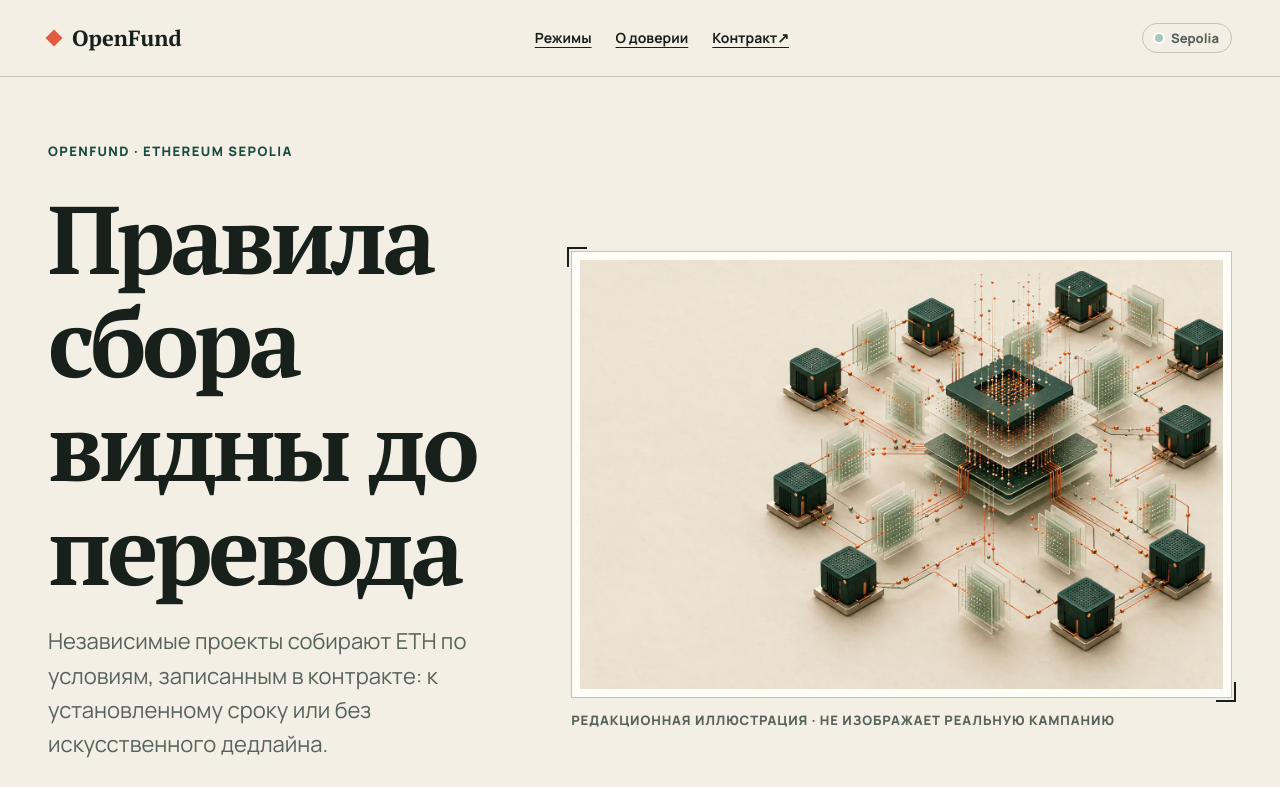
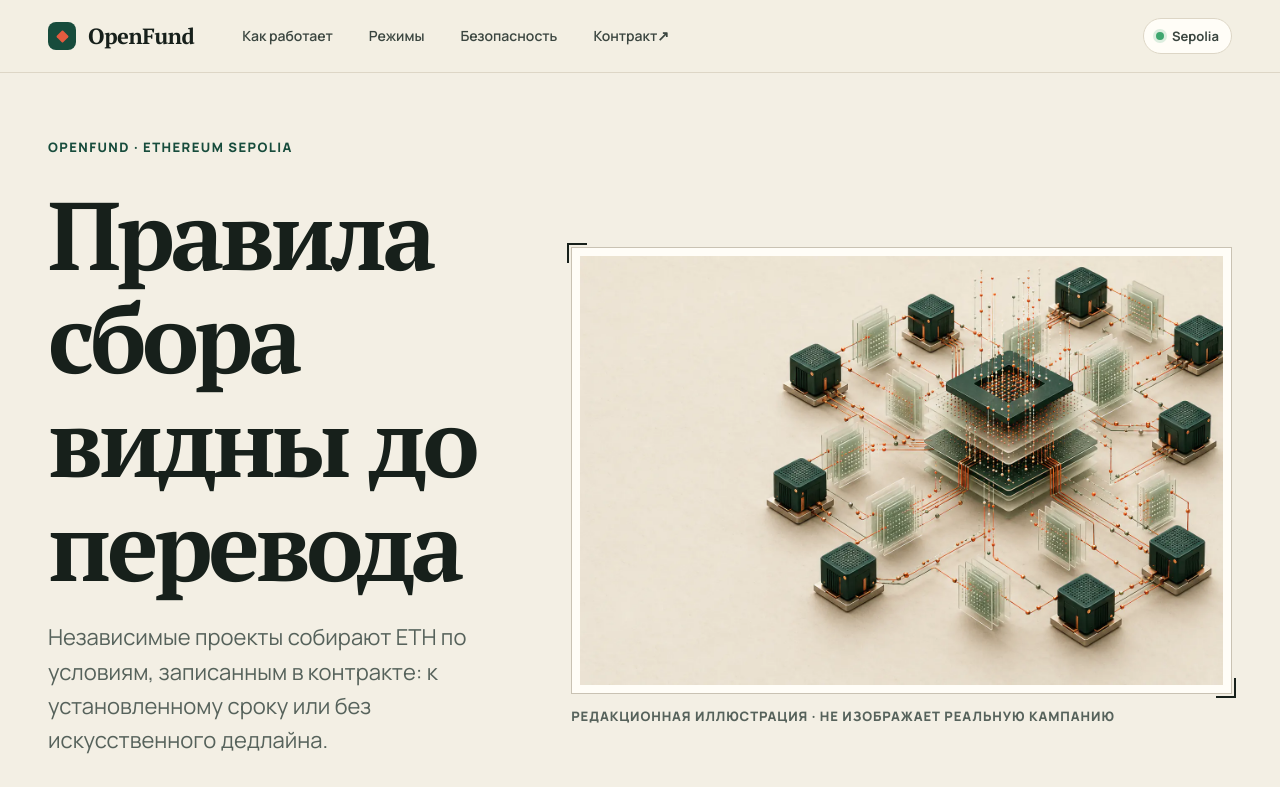
Before and after one commit to Ilja-Prihach/web3-crowdfund, a Next.js app in the folder frontend/: page / in a window 1280 px wide. Shown: the top 787 px of the page. Built offline with nearby package versions, Linux system fonts and the light colour scheme.

Commit message:
feat: restyle header and footer as card shell
Make the header sticky from medium widths with pill navigation and a live network badge, add anchor scroll padding, and rebuild the footer with brand, link columns and testnet notice.

```diff
--- a/frontend/src/app/globals.scss
+++ b/frontend/src/app/globals.scss
@@ -1,3 +1,4 @@
+@use "../shared/styles/mixins";
 @use "../shared/styles/reset";
 @use "../shared/styles/typography";
 
@@ -21,6 +22,7 @@
   --color-amber-text: #6b470a;
   --color-border-soft: #ddd6c6;
   --color-border: #c9c2b3;
+  --color-live: #3fa66f;
   --color-danger: #9d3b2a;
   --color-danger-surface: #fae8e2;
   --color-focus: #e45b3f;
@@ -64,6 +66,16 @@
 @include reset.apply;
 @include typography.apply;
 
+html {
+  scroll-padding-top: var(--space-4);
+}
+
+@include mixins.from-medium {
+  html {
+    scroll-padding-top: calc(var(--header-height) + var(--space-4));
+  }
+}
+
 body {
   margin: 0;
 }
--- a/frontend/src/widgets/AppFooter/AppFooter.module.scss
+++ b/frontend/src/widgets/AppFooter/AppFooter.module.scss
@@ -2,9 +2,9 @@
 @use "../../shared/styles/tokens";
 
 .footer {
-  border-top: var(--border-width) solid var(--color-text);
-  color: var(--color-surface);
+  color: rgb(255 253 247 / 72%);
   background: var(--color-text);
+  font-size: var(--font-size-label);
 }
 
 .inner {
@@ -15,48 +15,69 @@
   padding: var(--space-8) var(--page-gutter) var(--space-6);
 }
 
-.intro,
-.disclaimer {
+.top {
+  display: grid;
+  gap: var(--space-7);
+}
+
+.intro {
   display: grid;
   align-content: start;
   gap: var(--space-3);
+  max-width: 24rem;
 }
 
 .brand {
+  display: inline-flex;
+  align-items: center;
+  gap: var(--space-3);
+  width: fit-content;
+  min-height: 2.75rem;
+  color: var(--color-surface);
   font-family: var(--font-editorial), serif;
-  font-size: clamp(2rem, 5vw, 3.5rem);
+  font-size: 1.375rem;
   font-weight: 700;
   line-height: 1;
+  letter-spacing: -0.02em;
+  text-decoration: none;
 }
 
-.description,
-.disclaimer {
-  max-width: 34rem;
-  color: rgb(255 253 247 / 72%);
+.brandMark {
+  display: grid;
+  place-items: center;
+  width: 1.75rem;
+  height: 1.75rem;
+  border-radius: var(--radius-sm);
+  background: var(--color-surface);
+
+  &::after {
+    width: 0.5625rem;
+    height: 0.5625rem;
+    border-radius: 1px;
+    background: var(--color-cinnabar);
+    transform: rotate(45deg);
+    content: "";
+  }
 }
 
-.label {
-  color: var(--color-mint);
-  font-size: var(--font-size-small);
-  font-weight: 800;
-  letter-spacing: 0.12em;
-  text-transform: uppercase;
+.disclaimer {
+  color: rgb(255 253 247 / 52%);
 }
 
-.links {
+.columns {
   display: flex;
   flex-wrap: wrap;
-  align-items: flex-start;
-  gap: var(--space-4) var(--space-6);
-  font-size: var(--font-size-label);
-  font-weight: 700;
+  gap: var(--space-6) var(--space-8);
+
+  ul {
+    list-style: none;
+  }
 
   a {
     display: inline-flex;
     align-items: center;
     min-height: 2.75rem;
-    text-decoration-color: rgb(255 253 247 / 50%);
-    text-underline-offset: 0.35em;
+    text-decoration: none;
   }
 
   a:hover {
@@ -64,23 +85,25 @@
   }
 }
 
-.meta {
+.columnTitle {
+  color: var(--color-surface);
+  font-size: var(--font-size-small);
+  font-weight: 700;
+}
+
+.bottom {
+  display: flex;
+  flex-wrap: wrap;
+  justify-content: space-between;
+  gap: var(--space-2) var(--space-5);
   padding-top: var(--space-5);
-  border-top: var(--border-width) solid rgb(255 253 247 / 22%);
-  color: rgb(255 253 247 / 55%);
+  border-top: var(--border-width) solid rgb(255 253 247 / 14%);
+  color: rgb(255 253 247 / 52%);
   font-size: var(--font-size-small);
 }
 
 @include mixins.from-medium {
-  .inner {
-    grid-template-columns: minmax(0, 1.2fr) minmax(18rem, 0.8fr);
-  }
-
-  .links {
-    grid-column: 1;
-  }
-
-  .meta {
-    grid-column: 1 / -1;
+  .top {
+    grid-template-columns: minmax(0, 1fr) auto;
   }
 }
--- a/frontend/src/widgets/AppFooter/AppFooter.tsx
+++ b/frontend/src/widgets/AppFooter/AppFooter.tsx
@@ -1,46 +1,78 @@
+import Link from "next/link";
+
 import styles from "./AppFooter.module.scss";
 
 const contractUrl =
   "https://sepolia.etherscan.io/address/0x68905C4394c10c37b1D3b2f7bB3342EAFF5a077A";
+const sourceUrl = "https://github.com/Ilja-Prihach/web3-crowdfund";
 
 export function AppFooter() {
   return (
     <footer className={styles.footer}>
       <div className={styles.inner}>
+        <div className={styles.top}>
           <div className={styles.intro}>
-          <p className={styles.brand}>OpenFund</p>
-          <p className={styles.description}>
-            Учебная on-chain-платформа для прозрачного финансирования независимых проектов.
+            <Link className={styles.brand} href="/" aria-label="OpenFund — на главную">
+              <span aria-hidden="true" className={styles.brandMark} />
+              <span>OpenFund</span>
+            </Link>
+            <p>
+              Учебная on-chain-платформа для прозрачного финансирования независимых
+              проектов.
+            </p>
+            <p className={styles.disclaimer}>
+              Контракт контролирует движение ETH, но не подтверждает выполнение обещаний
+              создателем.
             </p>
           </div>
 
-        <div className={styles.disclaimer}>
-          <p className={styles.label}>Важно</p>
-          <p>
-            Контракт контролирует движение ETH, но не подтверждает выполнение обещаний создателем.
-          </p>
+          <nav aria-label="Дополнительная навигация" className={styles.columns}>
+            <div>
+              <p className={styles.columnTitle}>Продукт</p>
+              <ul>
+                <li>
+                  <Link href="/#how-it-works">Как работает</Link>
+                </li>
+                <li>
+                  <Link href="/#funding-modes">Режимы</Link>
+                </li>
+                <li>
+                  <Link href="/#trust">Безопасность</Link>
+                </li>
+              </ul>
             </div>
-
-        <nav aria-label="Дополнительная навигация" className={styles.links}>
-          <a
-            aria-label="Исходный код OpenFund — откроется в новой вкладке"
-            href="https://github.com/Ilja-Prihach/web3-crowdfund"
-            rel="noreferrer"
-            target="_blank"
-          >
-            Исходный код <span aria-hidden="true">↗</span>
-          </a>
+            <div>
+              <p className={styles.columnTitle}>Прозрачность</p>
+              <ul>
+                <li>
                   <a
                     aria-label="Контракт V2 в Sepolia — откроется в новой вкладке"
                     href={contractUrl}
                     rel="noreferrer"
                     target="_blank"
                   >
-            V2 в Sepolia <span aria-hidden="true">↗</span>
+                    Контракт V2 <span aria-hidden="true">↗</span>
                   </a>
+                </li>
+                <li>
+                  <a
+                    aria-label="Исходный код OpenFund — откроется в новой вкладке"
+                    href={sourceUrl}
+                    rel="noreferrer"
+                    target="_blank"
+                  >
+                    Исходный код <span aria-hidden="true">↗</span>
+                  </a>
+                </li>
+              </ul>
+            </div>
           </nav>
+        </div>
 
-        <p className={styles.meta}>Ethereum Sepolia · портфолио-проект</p>
+        <div className={styles.bottom}>
+          <p>Ethereum Sepolia · портфолио-проект</p>
+          <p>Тестовая сеть: ETH здесь не имеет реальной стоимости</p>
+        </div>
       </div>
     </footer>
   );
--- a/frontend/src/widgets/AppHeader/AppHeader.module.scss
+++ b/frontend/src/widgets/AppHeader/AppHeader.module.scss
@@ -2,19 +2,19 @@
 @use "../../shared/styles/tokens";
 
 .header {
-  border-bottom: var(--border-width) solid var(--color-border);
-  background: var(--color-paper);
+  border-bottom: var(--border-width) solid var(--color-border-soft);
+  background: rgb(243 239 228 / 86%);
+  backdrop-filter: saturate(140%) blur(12px);
 }
 
 .inner {
   display: grid;
   grid-template-columns: 1fr auto;
   align-items: center;
-  gap: var(--space-4);
+  gap: var(--space-2) var(--space-4);
   max-width: tokens.$content-width;
-  min-height: 5rem;
   margin: 0 auto;
-  padding: var(--space-3) var(--page-gutter);
+  padding: var(--space-3) var(--page-gutter) var(--space-2);
 }
 
 .brand {
@@ -27,36 +27,55 @@
   font-size: 1.375rem;
   font-weight: 700;
   line-height: 1;
+  letter-spacing: -0.02em;
   text-decoration: none;
 }
 
 .brandMark {
-  width: 0.75rem;
-  height: 0.75rem;
-  background: var(--color-cinnabar);
-  transform: rotate(45deg);
+  display: grid;
+  place-items: center;
+  width: 1.75rem;
+  height: 1.75rem;
+  border-radius: var(--radius-sm);
+  background: var(--color-forest);
+
+  &::after {
+    width: 0.5625rem;
+    height: 0.5625rem;
+    border-radius: 1px;
+    background: var(--color-cinnabar);
+    transform: rotate(45deg);
+    content: "";
+  }
 }
 
 .navigation {
   display: flex;
   grid-column: 1 / -1;
   grid-row: 2;
-  gap: var(--space-5);
-  padding-top: var(--space-3);
-  border-top: var(--border-width) solid var(--color-border);
+  gap: var(--space-1);
+  margin-inline: calc(var(--page-gutter) * -1);
+  padding-inline: var(--page-gutter);
+  overflow-x: auto;
+  scrollbar-width: none;
   font-size: var(--font-size-label);
-  font-weight: 700;
+  font-weight: 600;
 
   a {
     display: inline-flex;
+    flex: none;
     align-items: center;
     min-height: 2.75rem;
-    text-decoration-thickness: 1px;
-    text-underline-offset: 0.3em;
+    padding-inline: var(--space-4);
+    border-radius: var(--radius-round);
+    color: var(--color-text-soft);
+    text-decoration: none;
+    transition: background-color var(--transition-fast) ease;
   }
 
   a:hover {
-    color: var(--color-forest);
+    color: var(--color-text);
+    background: var(--color-surface-muted);
   }
 }
 
@@ -65,34 +84,49 @@
   align-items: center;
   justify-self: end;
   gap: var(--space-2);
-  padding: var(--space-1) var(--space-3);
-  border: var(--border-width) solid var(--color-border);
+  min-height: 2.25rem;
+  padding-inline: var(--space-3);
+  border: var(--border-width) solid var(--color-border-soft);
   border-radius: var(--radius-round);
-  color: var(--color-text-muted);
+  color: var(--color-text-soft);
+  background: var(--color-surface);
   font-size: var(--font-size-small);
-  font-weight: 750;
-  line-height: 1.6;
+  font-weight: 700;
 }
 
 .networkDot {
   width: 0.5rem;
   height: 0.5rem;
   border-radius: var(--radius-round);
-  background: var(--color-mint);
-  box-shadow: 0 0 0 2px var(--color-surface);
+  background: var(--color-live);
+  box-shadow: 0 0 0 3px rgb(63 166 111 / 18%);
 }
 
-@include mixins.from-small {
+@include mixins.from-medium {
+  .header {
+    position: sticky;
+    top: 0;
+    z-index: 10;
+  }
+
   .inner {
     grid-template-columns: auto 1fr auto;
-    min-height: 4.75rem;
+    min-height: var(--header-height);
+    padding-block: 0;
+    column-gap: var(--space-6);
   }
 
   .navigation {
     grid-column: auto;
     grid-row: auto;
-    justify-self: center;
-    padding-top: 0;
-    border-top: 0;
+    margin-inline: 0;
+    padding-inline: 0;
+    overflow-x: visible;
   }
 }
+
+@media (prefers-reduced-motion: reduce) {
+  .navigation a {
+    transition: none;
+  }
+}
--- a/frontend/src/widgets/AppHeader/AppHeader.tsx
+++ b/frontend/src/widgets/AppHeader/AppHeader.tsx
@@ -15,8 +15,9 @@ export function AppHeader() {
         </Link>
 
         <nav aria-label="Основная навигация" className={styles.navigation}>
+          <Link href="/#how-it-works">Как работает</Link>
           <Link href="/#funding-modes">Режимы</Link>
-          <Link href="/#trust">О доверии</Link>
+          <Link href="/#trust">Безопасность</Link>
           <a
             aria-label="Контракт V2 в Sepolia — откроется в новой вкладке"
             href={contractUrl}
```
Lines whose indentation alone changed are shown as unchanged.
